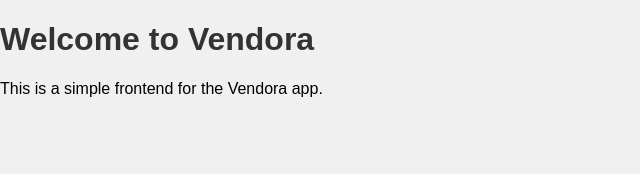
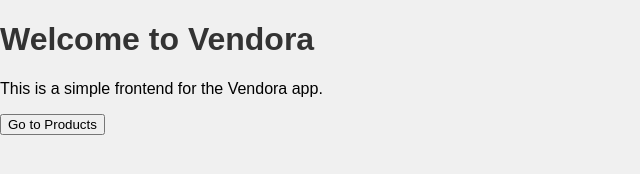
Before and after one commit to CodeXpert247-arc/Vendora-frontend-1, a plain HTML site: page index.html in a window 1280 px wide. Shown: the whole page, without its empty margins (0-640 px from the left). Drawn offline with nearby package versions, Linux system fonts and the light colour scheme; no server answers.

Commit message:
Update index.html

```diff
--- a/index.html
+++ b/index.html
@@ -9,6 +9,9 @@
 <body>
     <h1>Welcome to Vendora</h1>
     <p>This is a simple frontend for the Vendora app.</p>
+<a href="products.html">
+  <button>Go to Products</button>
+</a>
 <script src="https://cdn.jsdelivr.net/npm/axios/dist/axios.min.js"></script>
 <script src="script.js"></script>
 </body>
```
